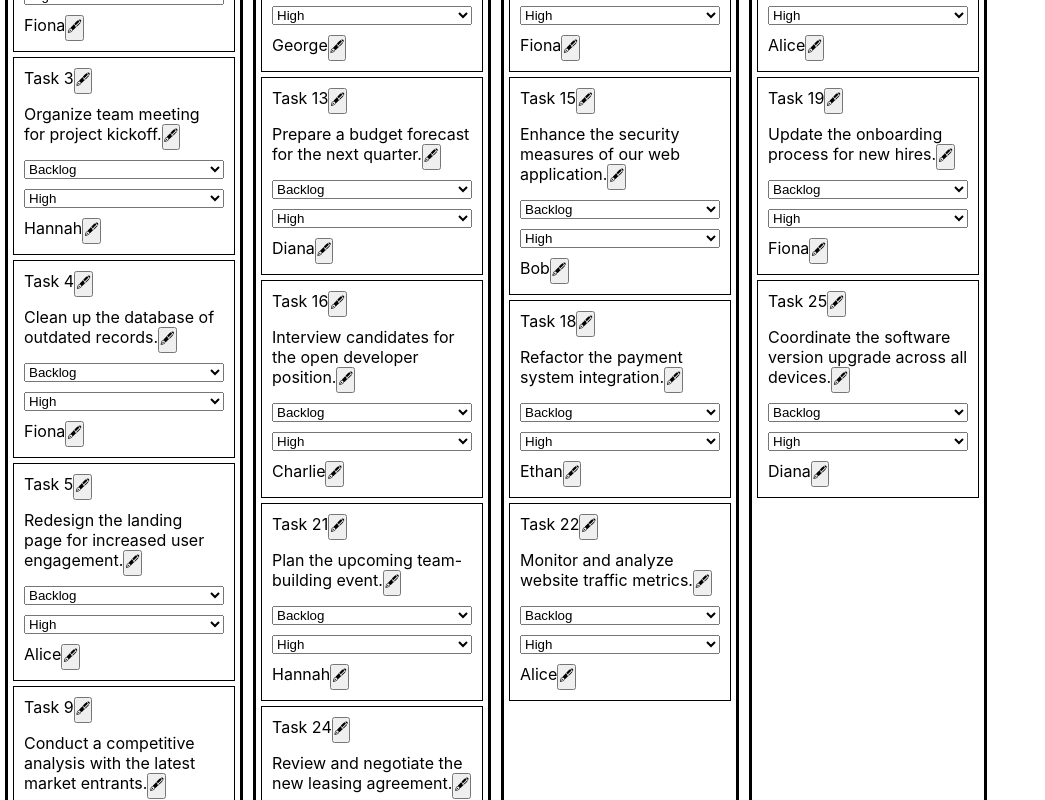
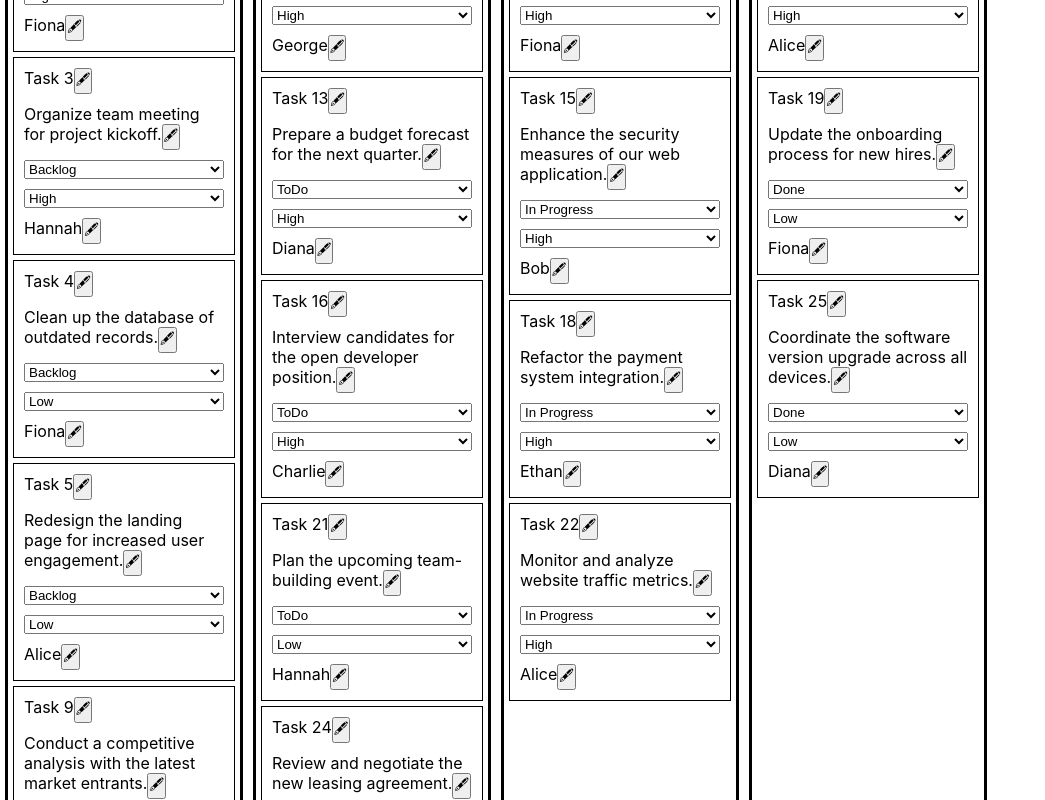
Before and after one commit to hrayrzh/task-management-tool, a React (Create React App) app: page / in a window 1280 px wide. Shown: the part 380-1180 px from the top of the page, without its empty margins (0-1045 px from the left). Built offline with nearby package versions, Linux system fonts and the light colour scheme.

Commit message:
second commit

```diff
--- a/package.json
+++ b/package.json
@@ -6,6 +6,7 @@
     "@testing-library/jest-dom": "^5.17.0",
     "@testing-library/react": "^13.4.0",
     "@testing-library/user-event": "^13.5.0",
+    "firebase": "^10.8.0",
     "react": "^18.2.0",
     "react-dom": "^18.2.0",
     "react-scripts": "5.0.1",
--- a/src/App.js
+++ b/src/App.js
@@ -4,6 +4,14 @@ import React, { useState, useEffect } from 'react';
 import Card from './card'
 
 
+function replaceItem(items, newItem) {
+    return items.map(item => {
+        if (item.id === newItem.id) {
+            return newItem;
+        }
+        return item;
+    });
+}
 
 function App() {
     const [data, setdata] =useState([])
@@ -19,36 +27,74 @@ function App() {
     }, []);
 
 
-    const cons = () => {
-      console.log("a")
+    const taskChange = (task) => {
+      let newData = replaceItem(data, task);
+      setdata(newData);
     }
 
+    useEffect(() => {
+        console.log(data);
+    }, [data])
 
-    console.log(data);
+
 
   return (
     <div className="container">
         <div>
            <h6>Backlog</h6>
-            {data.filter(task => task.status === 'backlog').map((task) => <Card props={task} cons={cons}/>)}
+            {data.filter(task => task.status === "backlog").length > 0 ? (
+                data.filter(task => task.status === "backlog").map((task) => (
+                    <Card
+                        props={task}
+                        taskChange={taskChange}
+                        key={task.id}
+                    />
+                ))
+            ) : (
+                <div className="card emptySection">SECTION IS EMPTY</div>
+            )}
         </div>
         <div>
            <h6>ToDo</h6>
-            {data.map((task) => (
-                task.status === "todo" && <Card props={task} cons={cons}/>
-            ))}
+            {data.filter(task => task.status === "todo").length > 0 ? (
+                data.filter(task => task.status === "todo").map((task) => (
+                    <Card
+                        props={task}
+                        taskChange={taskChange}
+                        key={task.id}
+                    />
+                ))
+            ) : (
+                <div className="card emptySection">SECTION IS EMPTY</div>
+            )}
         </div>
         <div>
            <h6>In Progress</h6>
-            {data.map((task) => (
-                task.status === "in progress" && <Card props={task}/>
-            ))}
+            {data.filter(task => task.status === "in progress").length > 0 ? (
+                data.filter(task => task.status === "in progress").map((task) => (
+                    <Card
+                        props={task}
+                        taskChange={taskChange}
+                        key={task.id}
+                    />
+                ))
+            ) : (
+                <div className="card emptySection">SECTION IS EMPTY</div>
+            )}
         </div>
         <div>
-           <h6>Done</h6>
-            {data.map((task) => (
-                task.status === 'done' && <Card props={task}/>
-            ))}
+            <h6>Done</h6>
+            {data.filter(task => task.status === "done").length > 0 ? (
+                data.filter(task => task.status === "done").map((task) => (
+                    <Card
+                        props={task}
+                        taskChange={taskChange}
+                        key={task.id}
+                    />
+                ))
+            ) : (
+                <div className="card emptySection">SECTION IS EMPTY</div>
+            )}
         </div>
 
       </div>
--- a/src/card.jsx
+++ b/src/card.jsx
@@ -2,14 +2,69 @@ import ReactDOM from 'react-dom/client';
 import './index.css';
 import React, { useState, useEffect } from 'react';
 
-function Card({props, cons}) {
+
+function updateTask(item, key, value) {
+    let newData = item;
+    newData[key] = value;
+    return newData
+}
+
+
+function Card({props, taskChange}) {
 
     const {status, assignee, title, description, priority} = props;
 
     const [editTitle, setEditTitle] = useState(false);
-    const [editAssigne, setEditAssigne] = useState(false);
+    const [editAssignee, setEditAssignee] = useState(false);
     const [editDescription, setEditDescription] = useState(false);
-    console.log(cons);
+    const [assigneeInput, setAssigneeInput] = useState(assignee);
+    const [titleInput, setTitleInput] = useState(title);
+    const [descriptionInput, setDescriptionInput] = useState(description);
+
+
+    const handleStatusChange = (e) => {
+        let updatedTask = updateTask(props, "status", e.target.value);
+        taskChange(updatedTask);
+    }
+
+    const handlePriorityChange = (e) => {
+        let updatedTask = updateTask(props, "priority", e.target.value);
+        taskChange(updatedTask);
+    }
+
+    const assigneeChange = () =>{
+        let updatedTask = updateTask(props, "assignee", assigneeInput);
+        taskChange(updatedTask);
+        setEditAssignee(!editAssignee);
+    }
+
+    const assigneeCancel = () =>{
+        setAssigneeInput(assignee);
+        setEditAssignee(!editAssignee);
+    }
+
+    const titleChange = () =>{
+        let updatedTask = updateTask(props, "title", titleInput);
+        taskChange(updatedTask);
+        setEditTitle(!editTitle);
+    }
+
+    const titleCancel = () =>{
+        setTitleInput(title);
+        setEditTitle(!editTitle);
+    }
+
+    const descriptionChange = () =>{
+        let updatedTask = updateTask(props, "description", descriptionInput);
+        taskChange(updatedTask);
+        setEditDescription(!editDescription);
+    }
+
+    const descriptionCancel = () =>{
+        setDescriptionInput(description);
+        setEditDescription(!editDescription);
+    }
+
 
 
 
@@ -18,36 +73,47 @@ function Card({props, cons}) {
 
   return (
             <div className="card" >
-                <div className={title}>
-                    { editTitle ?  <input value={title} /> : <span>{title}</span>}
 
-                    <button onClick={() => setEditTitle(!editTitle)}>
-                        { !editTitle ? '🖋' :  "📌"}
-                    </button>
-                </div>
-                <div>
-                    { editDescription ? <textarea value={description}/> : <span>{description}</span>}
-                    <button onClick={() => setEditDescription(!editDescription)}>
-                        { !editDescription ? '🖋' :  "📌"}
-                    </button>
-                </div>
-                <select>
-                  <option value="backlog">Backlog</option>
-                  <option value="todo">ToDo</option>
-                  <option value="in progress">In Progress</option>
-                  <option value="done">Done</option>
+                { editTitle ?  <div>
+                    <input value={titleInput} onChange={(e) => setTitleInput(e.target.value)}/>
+                    <button onClick={titleChange}>👍</button>
+                    <button onClick={titleCancel}>👎</button>
+                </div>: <div>
+                    <span>{titleInput}</span>
+                    <button onClick={() => setEditTitle(!editTitle)}>🖋</button>
+                </div>}
+
+
+                { editDescription ?  <div>
+                    <input value={descriptionInput} onChange={(e) => setDescriptionInput(e.target.value)}/>
+                    <button onClick={descriptionChange}>👍</button>
+                    <button onClick={descriptionCancel}>👎</button>
+                </div>: <div>
+                    <span>{descriptionInput}</span>
+                    <button onClick={() => setEditDescription(!editDescription)}>🖋</button>
+                </div>}
+
+                <select name="status" className="status" onChange={handleStatusChange}>
+                  <option value="backlog" selected={status==="backlog"}>Backlog</option>
+                  <option value="todo" selected={status==="todo"}>ToDo</option>
+                  <option value="in progress" selected={status==="in progress"}>In Progress</option>
+                  <option value="done" selected={status==="done"}>Done</option>
                 </select>
-                <select>
-                  <option value="high">High</option>
-                  <option value="mid">Mid</option>
-                  <option value="low">Low</option>
+                <select name="status" className="status" onChange={handlePriorityChange}>
+                  <option value="high" selected={priority==="high"}>High</option>
+                  <option value="mid" selected={priority==="mid"}>Mid</option>
+                  <option value="low" selected={priority==="low"}>Low</option>
                 </select>
 
                 <div>
-                    { editAssigne ?  <input value={assignee} /> : <span>{assignee}</span>}
-                    <button onClick={() => setEditAssigne(!editAssigne)}>
-                        { !editAssigne ? '🖋' : "📌"}
-                    </button>
+                    { editAssignee ?  <div>
+                        <input value={assigneeInput} onChange={(e) => setAssigneeInput(e.target.value)}/>
+                        <button onClick={assigneeChange}>👍</button>
+                        <button onClick={assigneeCancel}>👎</button>
+                    </div>: <div>
+                        <span>{assigneeInput}</span>
+                        <button onClick={() => setEditAssignee(!editAssignee)}>🖋</button>
+                    </div>}
                 </div>
             </div>
   );
--- a/src/index.css
+++ b/src/index.css
@@ -33,9 +33,15 @@ body {
     flex-wrap: nowrap;
     border: 1px solid #000;
     padding: 10px;
-    max-width: 200px;
+    width: 200px;
     row-gap: 10px;
 
+}
+
+.emptySection{
+    color: #736fb8;
+    text-align: center;
+    border: none
 }
 
 .title{
```
Also changed, not shown: public/data.json (+25 -0 lines), firebase.json (added), 2 other files (tests, documents, lock files or other folders).
